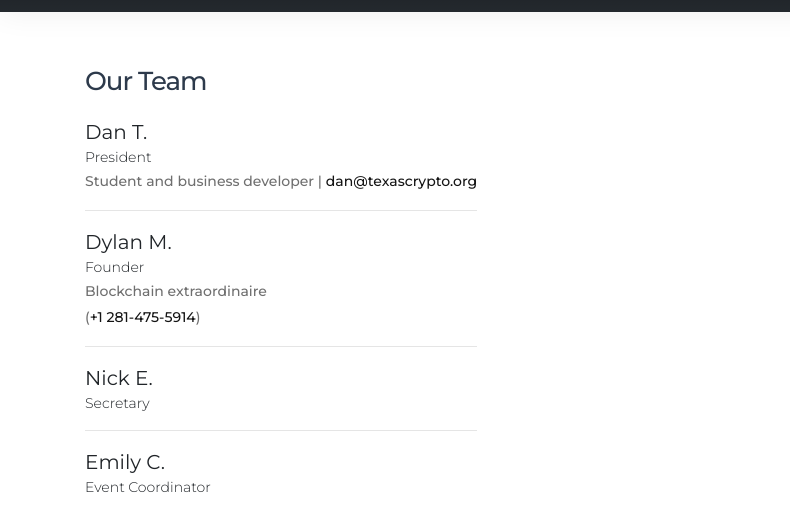
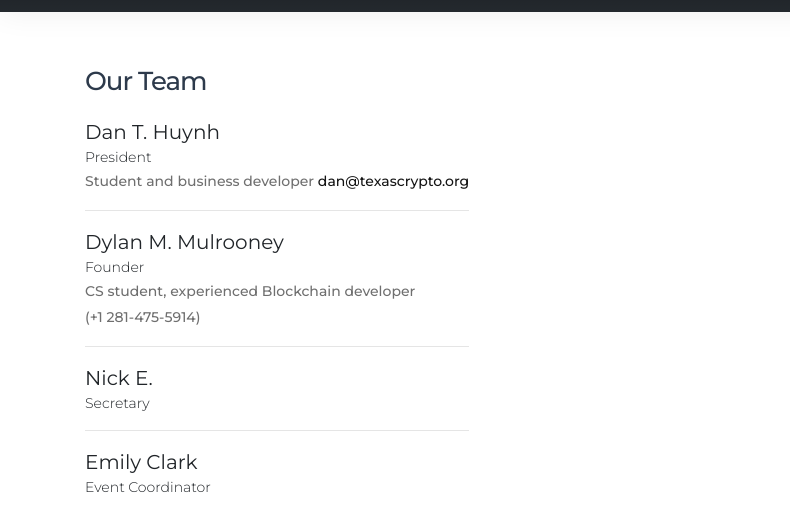
Before and after one commit to texascrypto/texascrypto.github.io, a plain HTML site: page team.html in a window 1280 px wide. Shown: the part 95-619 px from the top of the page, 0-790 px from the left. Drawn offline with Linux system fonts and the light colour scheme.

Commit message:
fixed the text

```diff
--- a/team.html
+++ b/team.html
@@ -144,15 +144,15 @@ h9{
             </div>
 						<div>
 							<div class="col-lg-24 col-md-24">
-								<h8>Dan T.</h8><br>
+								<h8>Dan T. Huynh</h8><br>
 								<h9>President</h9><br>
-								<p>Student and business developer | <a href="mailto:dan@texascrypto.org">dan@texascrypto.org</a></p>
+								<p>Student and business developer  <a href="mailto:dan@texascrypto.org">dan@texascrypto.org</a></p>
 							</div>
 							<hr>
 							<div class="col-lg-24 col-md-24">
-								<h8>Dylan M.</h8><br>
+								<h8>Dylan M. Mulrooney</h8><br>
 	              <h9>Founder</h9><br>
-	              <p>Blockchain extraordinaire<br>(<a href="tel:12814755914">+1 281-475-5914</a>)
+	              <p>CS student, experienced Blockchain developer<br>(<a>+1 281-475-5914</a>)</p>
 							</div>
 							<hr>
 							<div class="col-lg-24 col-md-24">
@@ -162,7 +162,7 @@ h9{
 							</div>
 							<hr>
 							<div class="col-lg-24 col-md-24">
-								<h8>Emily C.</h8><br>
+								<h8>Emily Clark</h8><br>
 								<h9>Event Coordinator</h9><br>
 								<!--<p>Lorem ipsum dolor sit amet, consectetur adipisicing elit.</p>!-->
 							</div>
```
Also changed, not shown: index.html (+4 -4 lines).
